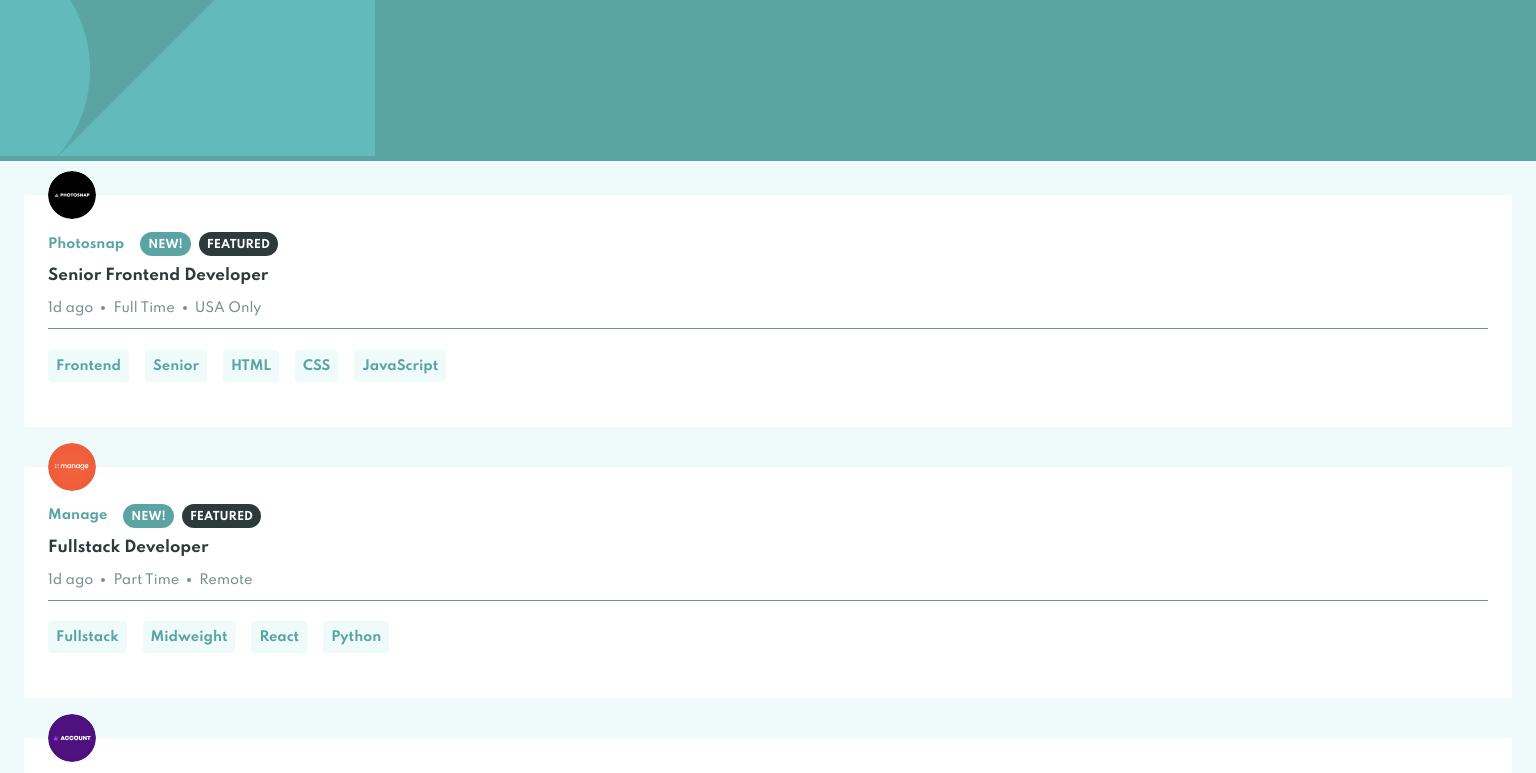
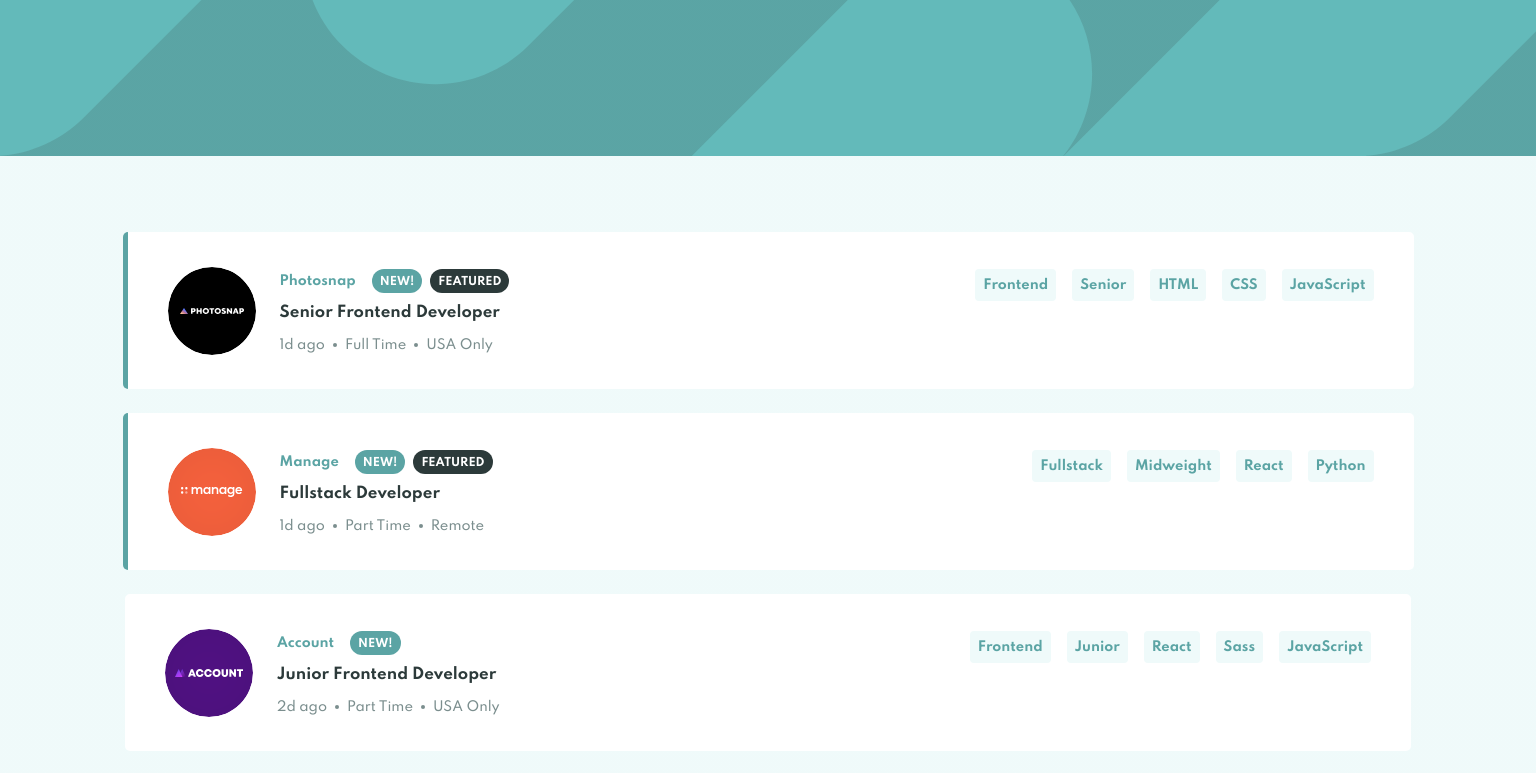
Before and after one commit to insulineru/joblisting, a Vue app: page / in a window 1536 px wide. Shown: the top 773 px of the page. Built offline with nearby package versions, Linux system fonts and the light colour scheme.

Commit message:
feat: add desktop layout

```diff
--- a/src/App.vue
+++ b/src/App.vue
@@ -1,8 +1,5 @@
 <template>
   <div id="app">
-    <header>
-      <img src="@/assets/images/bg-header-mobile.svg">
-    </header>
     <main>
       <job-offer v-for="job in jobs" :key="job.id" :job="job" />
     </main>
@@ -186,14 +183,33 @@
   margin: 0;
   padding: 0;
   min-height: 100vh;
-  background-color: hsl(180, 52%, 96%);
-}
-
-header {
-  background-color: hsl(180, 29%, 50%);
 }
 
 main {
-  padding-top: 34px;
+  padding-top: 200px;
+  background: linear-gradient(to bottom, hsl(180, 29%, 50%) 0%,
+    hsl(180, 29%, 50%) 156px,hsl(180, 52%, 96%) 156px,hsl(180, 52%, 96%) 100%);
+}
+
+main::after {
+  position: absolute;
+  content: '';
+  width: 100%;
+  height: 100%;
+  top: 0;
+  left: 0;
+  background-image: url('./assets/images/bg-header-mobile.svg');
+  background-repeat: repeat-x;
+  background-position: left top;
+}
+
+@media screen and (min-width: 1440px) {
+  main {
+    padding-top: 232px;
+  }
+
+  main::after {
+    background-image: url('./assets/images/bg-header-desktop.svg');
+  }
 }
 </style>
--- a/src/components/JobOffer.vue
+++ b/src/components/JobOffer.vue
@@ -1,6 +1,8 @@
 <template>
-  <div class="job-offer">
+  <div class="job-offer" :class="job.featured && 'job-offer--featured'">
     <img :src="require(`@/assets/images/${job.logo}`)" class="logo">
+    <div class="job-offer__left">
+
       <div class="row">
         <h3 class="title">
           {{ job.company }}
@@ -16,7 +18,9 @@
         <span class="label">{{ job.contract }}</span>
         <span class="label">{{ job.location }}</span>
       </div>
+    </div>
     <hr class="divider">
+    <div class="job-offer__right">
       <div class="row">
         <p class="tag">{{ job.role }}</p>
         <p class="tag">{{ job.level }}</p>
@@ -24,6 +28,7 @@
         >{{ tool }}</p>
         <p class="tag" v-for="language in job.languages" :key="language"
         >{{ language }}</p>
+      </div>
     </div>
   </div>
 </template>
@@ -47,6 +52,11 @@
   padding-top: 37px;
   background-color: #fff;
   position: relative;
+  border-radius: 5px;
+}
+
+.job-offer--featured {
+  border-left: 5px solid hsl(180, 29%, 50%);
 }
 
 .logo {
@@ -130,6 +140,7 @@
   border: 0;
   height: 1px;
   background-color: hsl(180, 8%, 52%);
+  margin: 16px 0;
 }
 
 .tag {
@@ -140,6 +151,27 @@
   font-size: 13px;
   line-height: 24px;
   border-radius: 4px;
-  margin-right: 16px;
+  margin: 0 16px 8px 0;
+}
+
+@media screen and (min-width: 1440px) {
+  .job-offer {
+    display: flex;
+    justify-content: space-between;
+    padding-left: 152px;
+    width: 1110px;
+    margin: 0 auto 24px;
+  }
+
+  .divider {
+    display: none;
+  }
+
+  .logo {
+    left: 40px;
+    width: 88px;
+    height: 88px;
+    top: 50%;
+  }
 }
 </style>
```
Lines whose indentation alone changed are shown as unchanged.
